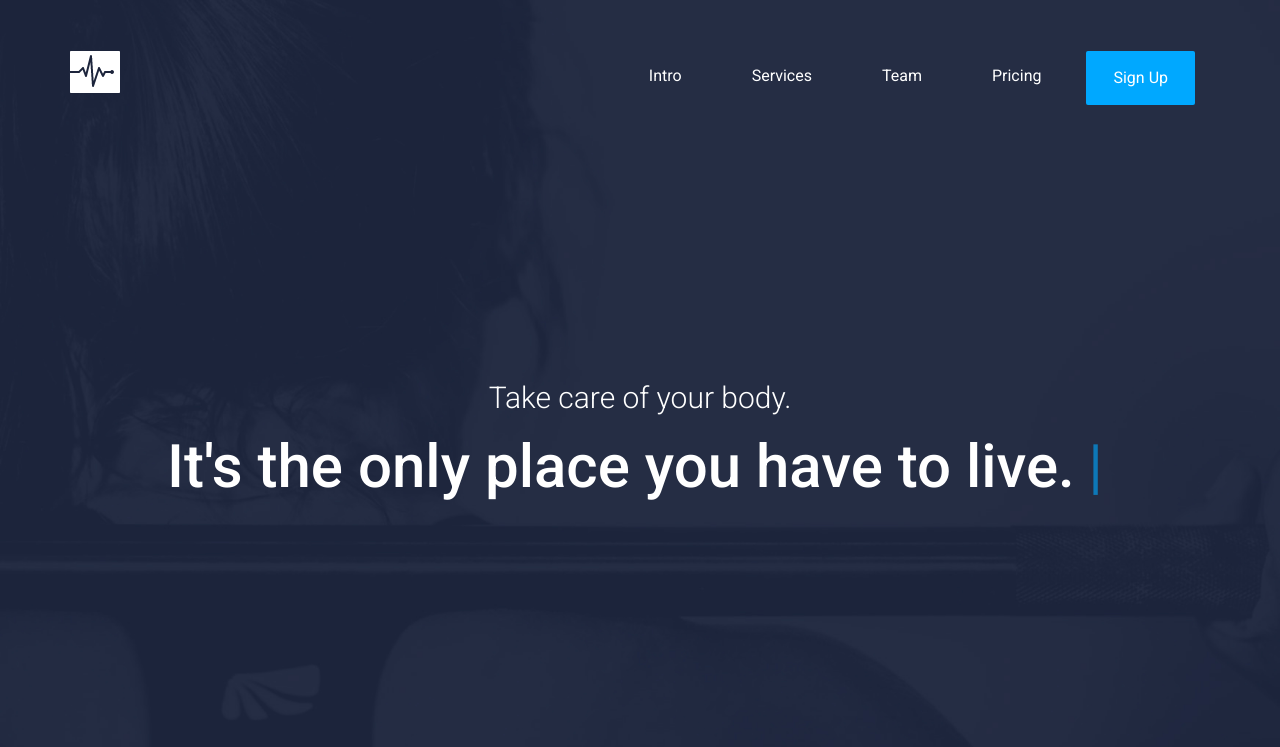
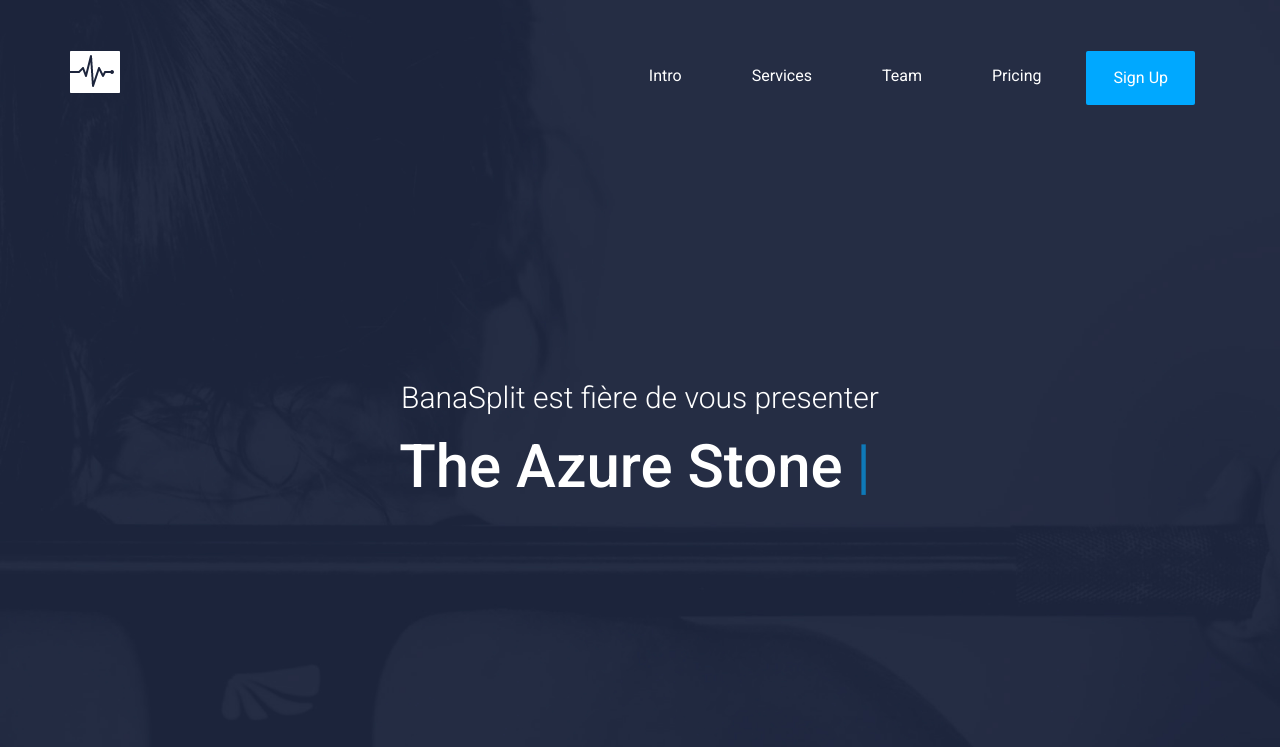
Before and after one commit to BananaSplits/BananaSplits.github.io, a plain HTML site: page index.html in a window 1280 px wide. Shown: the top 747 px of the page. Drawn offline with Linux system fonts and the light colour scheme.

Commit message:
Update index.html

```diff
--- a/index.html
+++ b/index.html
@@ -71,8 +71,8 @@
 				<div class="header-text">
 					<div class="row">
 						<div class="col-md-12 text-center">
-							<h3 class="light white">Take care of your body.</h3>
-							<h1 class="white typed">It's the only place you have to live.</h1>
+							<h3 class="light white">BanaSplit est fière de vous presenter</h3>
+							<h1 class="white typed">The Azure Stone</h1>
 							<span class="typed-cursor">|</span>
 						</div>
 					</div>
```
